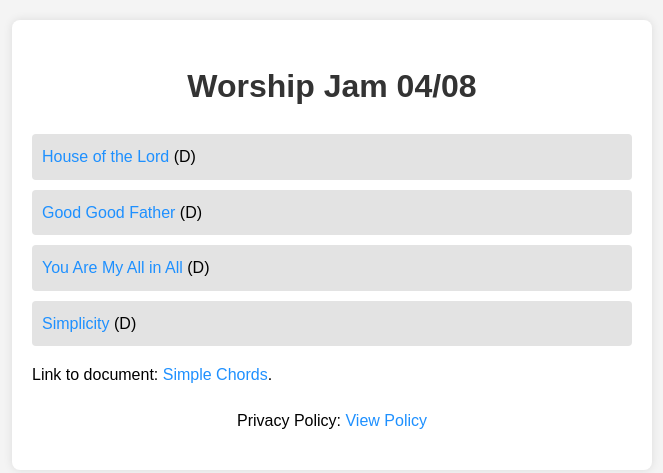
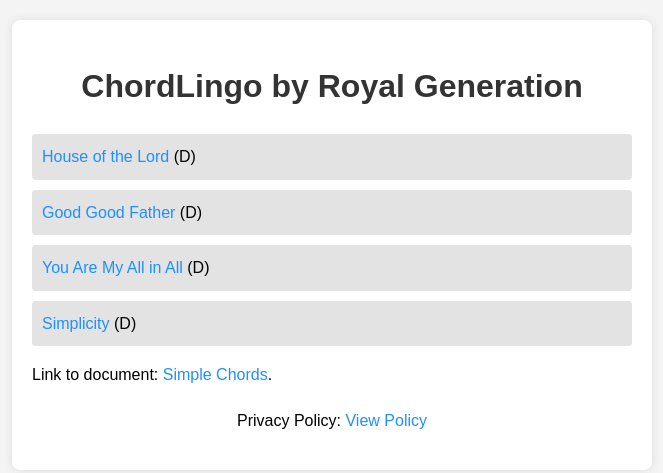
Before and after one commit to leeeuvern/Chords, a plain HTML site: page index.html in a window 1280 px wide. Shown: the whole page, without its empty margins (308-971 px from the left). Drawn offline with Linux system fonts and the light colour scheme.

Commit message:
Update index.html

```diff
--- a/index.html
+++ b/index.html
@@ -52,7 +52,7 @@
 </head>
 <body>
     <div class="container">
-        <h1>Worship Jam 04/08</h1>
+        <h1>ChordLingo by Royal Generation</h1>
         <ul>
             <li><a href="https://essentialworship.com/songs/phil-wickham/house-of-the-lord/" target="_blank">House of the Lord</a> (D)</li>
             <li><a href="https://www.worshiptogether.com/songs/good-good-father-chris-tomlin/" target="_blank">Good Good Father</a> (D)</li>
```
